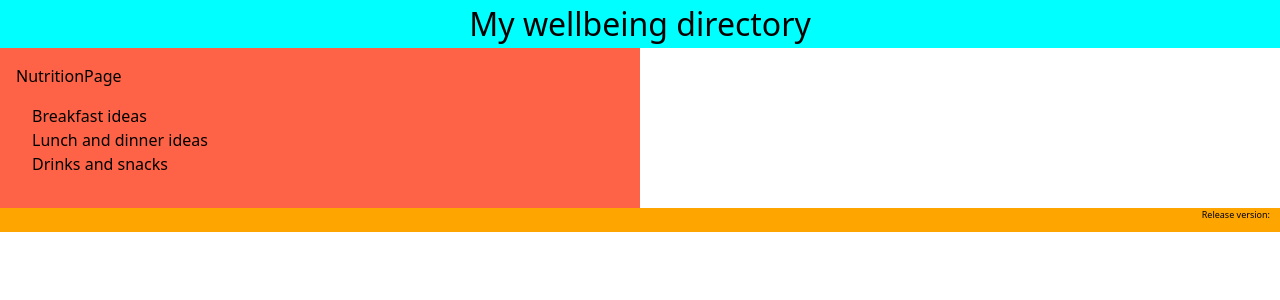
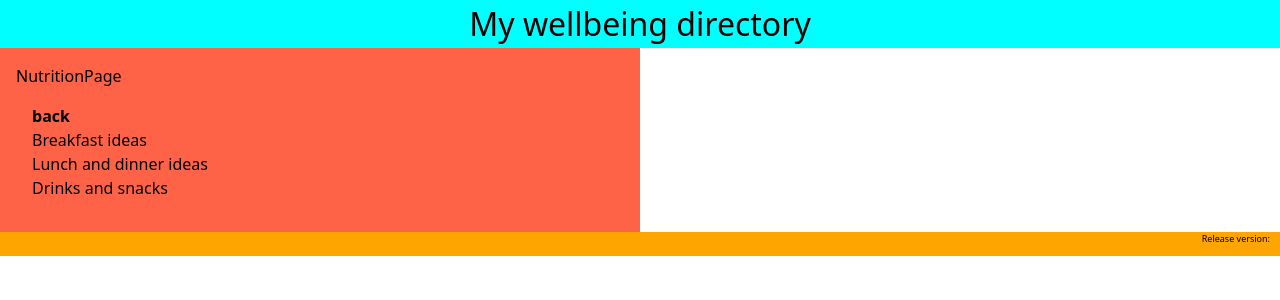
Before and after one commit to aghayev/nextjs-mydirectory, a Next.js app: page /nutrition in a window 1280 px wide. Shown: the top 300 px of the page. Built offline with nearby package versions, Linux system fonts and the light colour scheme.

Commit message:
fix(mwd-21): refactoring around refresh page

```diff
--- a/app/GlobalRedux/store.ts
+++ b/app/GlobalRedux/store.ts
@@ -2,7 +2,7 @@
 
 import { configureStore } from "@reduxjs/toolkit";
 
-import counterReducer from './Festures/counter/counterSlice';
+import counterReducer from './features/counter/counterSlice';
 
 
 export const store = configureStore({
--- a/app/handyman/page.tsx
+++ b/app/handyman/page.tsx
@@ -1,8 +1,8 @@
 'use client';
 import React from 'react';
-import type { RootState } from '../GlobalRedux/store';
+import type { RootState } from '../globalredux/store';
 import { useSelector, useDispatch } from 'react-redux';
-import {increment, decrement, incrementByAmount } from '../GlobalRedux/Festures/counter/counterSlice';
+import {increment, decrement, incrementByAmount } from '../globalredux/features/counter/counterSlice';
 import styles from './layout.module.css'
 
 const ReduxcounterPage = () => {
--- a/app/layout.tsx
+++ b/app/layout.tsx
@@ -1,7 +1,7 @@
 import type { Metadata } from 'next'
 import './globals.css'
 import styles from './layout.module.css'
-import { Providers } from './GlobalRedux/provider'
+import { Providers } from './globalredux/provider'
 import getConfig from 'next/config';
 
 export const metadata: Metadata = {
--- a/app/nutrition/[navigation]/page.tsx
+++ b/app/nutrition/[navigation]/page.tsx
@@ -46,6 +46,7 @@ import { useEffect, useState } from "react";
 
     return (
         <>
+      <button onClick={() => history.back()}><strong>back</strong></button>
         <div><span>Params: </span>{params?.navigation}</div>
         <div>
           <ul>
--- a/app/nutrition/page.tsx
+++ b/app/nutrition/page.tsx
@@ -1,9 +1,11 @@
+'use client'
 import Link from "next/link";
 import React from "react";
 
 const NutritionPage = () => {
   return (
     <div>
+      <button onClick={() => history.back()}><strong>back</strong></button>
       <ul>
         <li>
           <Link href="/nutrition/BreakfastIdeas">Breakfast ideas</Link>
--- a/app/protected/page.tsx
+++ b/app/protected/page.tsx
@@ -32,7 +32,7 @@ function ProtectedPage() {
         throw new Error('Login failed')
       }
 
-    router.push('/')
+      router.refresh()
     } catch (error) {
       console.error(error)
     }
```
Also changed, not shown: app/GlobalRedux/features/counter/counterSlice.ts (renamed from app/GlobalRedux/Festures/counter/counterSlice.ts), 1 other file (tests, documents, lock files or other folders).
